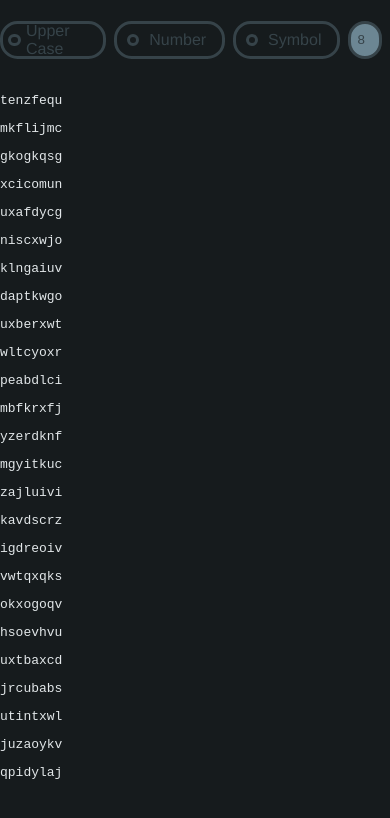
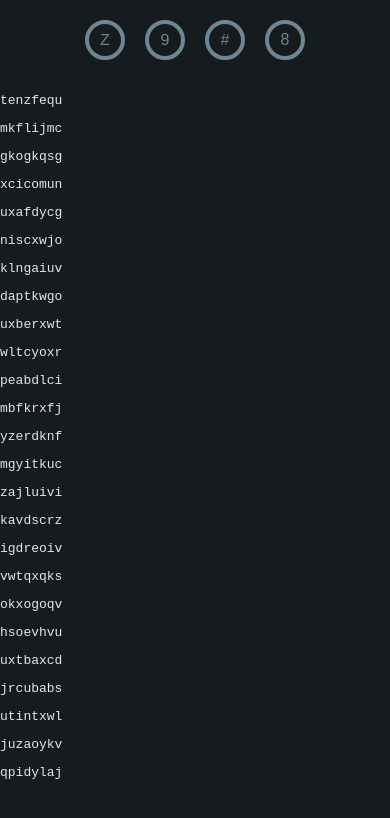
Before and after one commit to sdescarries/pwgen, a React (Vite) app: page / in a window 390 px wide. Shown: the top 818 px of the page. Built offline with nearby package versions, Linux system fonts and the light colour scheme.

Commit message:
New: Fix styling and responsiveness

```diff
--- a/src/App.scss
+++ b/src/App.scss
@@ -10,6 +10,7 @@
       display: flex;
       flex-direction: row;
       overflow-x: auto;
+      padding: 2rem;
     }
   }
 
--- a/src/DipSwitch.scss
+++ b/src/DipSwitch.scss
@@ -1,5 +1,5 @@
 .DipSwitch {
-  margin-right: 0.5rem;
+  margin: 0 calc($size/4);
 
   .checkbox {
     display: none;
@@ -11,16 +11,28 @@
     user-select: none;
   }
 
-  .frame {
+  .Small {
+    display: flex;
+    justify-content: center;
     align-items: center;
-    background-color: $l1;
-    border-radius: 1.1rem;
-    border: 0.2rem solid $l2;
-    display: flex;
-    flex-direction: row;
-    height: 2rem;
-    overflow: hidden;
+    width: $height;
 
+    @media screen and (min-width: 32rem) {
+      display: none;
+    }
+  }
+
+  .Large {
+    display: none;
+    align-items: center;
+    padding-right: calc($size/4);
+
+    @media screen and (min-width: 32rem) {
+      display: flex;
+    }
+  }
+
+  .Frame {
     .toggleWrapper {
       display: flex;
       align-items: center;
@@ -32,31 +44,26 @@
       .toggle {
         background-color: transparent;
         border-radius: 50%;
-        border: 0.2rem solid $l2;
-        height: 0.4rem;
-        width: 0.4rem;
+        border: $border solid $l3;
+        height: calc($border * 2);
+        width: calc($border * 2);
       }
-    }
-
-    .label {
-      color: $l2;
-      padding-right: 1rem;
     }
   }
 
   .checkbox:checked {
-    & + .frame {
+    & + .Frame {
       background-color: $l4;
 
       .toggle {
-        background-color: $l2;
+        background-color: $l1;
         border-color: transparent;
         border-radius: 0.6rem;
         width: 0;
       }
 
       .label {
-        color: $l2;
+        color: $l1;
       }
     }
   }
--- a/src/DipSwitch.tsx
+++ b/src/DipSwitch.tsx
@@ -1,4 +1,4 @@
-import { charsetLabels } from '@/charset';
+import { charsetLabels, charsetShorts } from '@/charset';
 import {
   DipSwitchProps,
   useDipSwitchStorage,
@@ -10,6 +10,7 @@ export function DipSwitch(props: DipSwitchProps): JSX.Element {
 
   const id = `dipSwitch-${props.charset}`;
   const label = charsetLabels[props.charset];
+  const short = charsetShorts[props.charset];
   const hint = `${checked ? 'disable' : 'enable'} ${label} characters`.toLocaleLowerCase();
 
   return (
@@ -21,11 +22,16 @@ export function DipSwitch(props: DipSwitchProps): JSX.Element {
         onChange={() => toggle(!checked)}
         type={'checkbox'}
       />
-      <label className={'frame'} htmlFor={id} title={hint}>
-        <label className='toggleWrapper' htmlFor={id} >
-          <div className='toggle' />
-        </label>
-        <p className='label'>{label}</p>
+      <label className={'Frame Flame'} htmlFor={id} title={hint}>
+        <div className={'Large'}>
+          <label className='toggleWrapper' htmlFor={id} >
+            <div className='toggle' />
+          </label>
+          <p className='label'>{label}</p>
+        </div>
+        <div className={'Small'}>
+          <p className='label'>{short}</p>
+        </div>
       </label>
     </div>
   );
--- a/src/Length.scss
+++ b/src/Length.scss
@@ -1,17 +1,19 @@
 .Length {
-  margin-right: 0.5rem;
+  margin: 0 calc($size/4);
+  display: block;
+  height: $size;
+  width: $size;
 
   cursor: pointer;
   transition: all 0.4s ease-in-out;
-  user-select: none;
-  align-items: center;
-  background-color: $l3;
-  border-radius: 1.1rem;
-  border: 0.2rem solid $l2;
-  display: flex;
-  flex-direction: row;
-  height: 2.4rem;
-  width: 2.4rem;
-  overflow: hidden;
-  color: $l2;
+
+  font-family: sans-serif;
+  font-size: 1rem;
+  cursor: pointer;
+  text-align: center;
+
+  &:active {
+    background-color: $l4;
+    color: $l1;
+  }
 }
--- a/src/Length.tsx
+++ b/src/Length.tsx
@@ -9,7 +9,7 @@ export function Length(props: LengthProps): JSX.Element {
 
   return (
     <button
-      className={'Length'} data-testid={id}
+      className={'Frame Flame Length'} data-testid={id}
       onClick={() => toggle()}
       type={'submit'}
       title={hint}
--- a/src/charset.ts
+++ b/src/charset.ts
@@ -10,6 +10,12 @@ export const charsetLabels: CharsetLabels = {
   ['09']: 'Number',
   ['AZ']: 'Upper Case',
   ['SM']: 'Symbol',
+};
+
+export const charsetShorts: CharsetLabels = {
+  ['09']: '9',
+  ['AZ']: 'Z',
+  ['SM']: '#',
 };
 
 export const alphaLower = 'abcdefghijklmnopqrstuvwxyz';
--- a/src/main.scss
+++ b/src/main.scss
@@ -11,6 +11,10 @@ $l5: hsl(200, 15%, 90%);
   $l4: hsl(200, 15%, 25%);
   $l5: hsl(200, 15%, 10%);
 }
+
+$size: 2.5rem;
+$border: calc($size/10);
+$height: calc($size - $border * 2);
 
 $normalFonts: "Fira Sans", "Droid Sans", "Helvetica Neue", "Roboto", "Oxygen", sans-serif;
 $codeFonts: "Fira Code", "Menlo", "Monaco", "Consolas", monospace;
@@ -26,6 +30,22 @@ code {
   font-family: $codeFonts;
 }
 
+.Flame:hover {
+  box-shadow: #ff8000 0 0 calc($size/4), red 0 0 calc($size/2), 0 0 $size rgba(0, 0, 0, 0);
+}
+
+.Frame {
+  background-color: $l1;
+  border-radius: calc($size/2);
+  border: $border solid $l3;
+  display: flex;
+  flex-direction: row;
+  height: $height;
+  min-width: $height;
+  overflow: hidden;
+  color: $l3;
+}
+
 @import "./App.scss";
 @import "./DipSwitch.scss";
 @import "./Length.scss";
```
